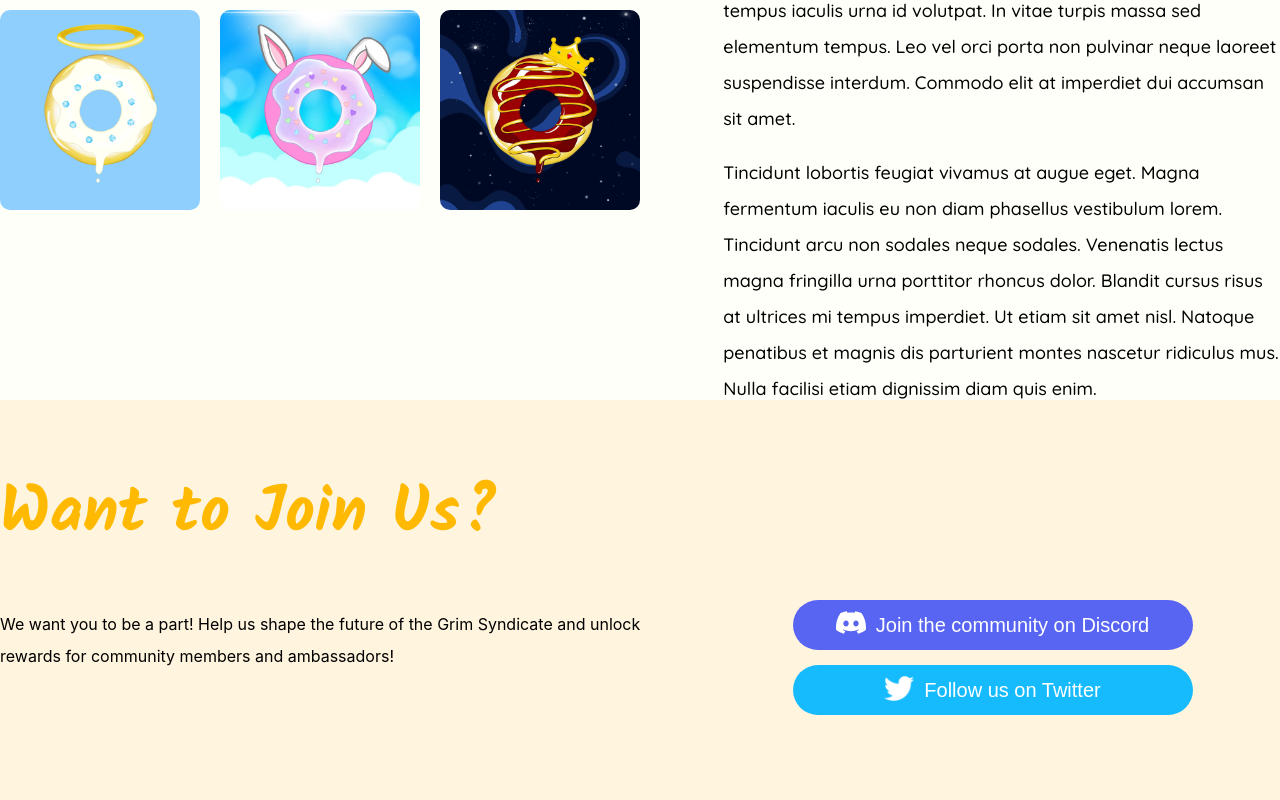
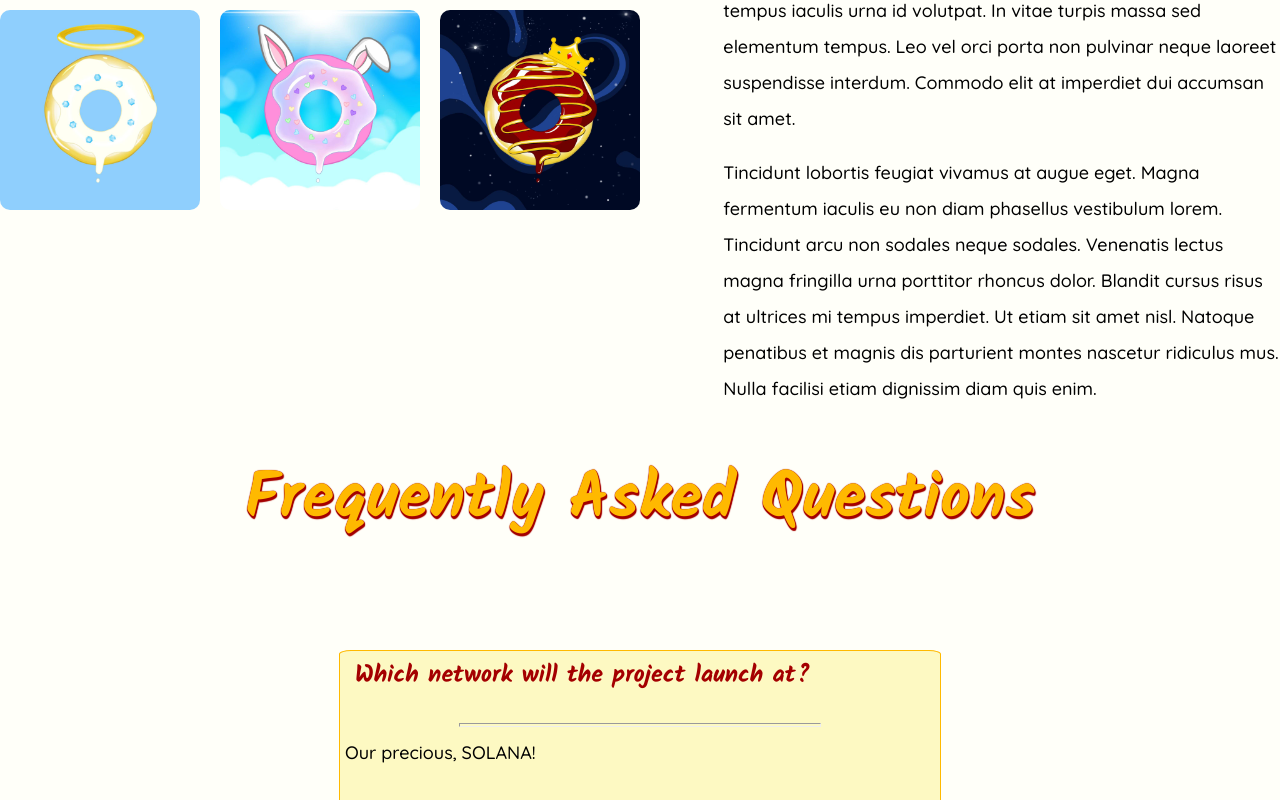
Before and after one commit to iklimduman/soldough-ui, a React (Create React App) app: page / in a window 1280 px wide. Shown: the part 2560-3360 px from the top of the page. Built offline with nearby package versions, Linux system fonts and the light colour scheme; a web font is replaced by a local one.

Commit message:
Add Frequently Asked Questions item

```diff
--- a/src/App.js
+++ b/src/App.js
@@ -7,6 +7,8 @@ import Part from './Common/Part/Part';
 import Divider from './Common/Divider/Divider';
 import Footer from './Common/Footer/Footer';
 import FollowUs from './Common/FollowUs/FollowUs';
+import Faq from './Common/Faq/Faq';
+import Question from './Common/Question/Question';
 
 function App() {
   return (
@@ -15,6 +17,8 @@ function App() {
       <About />
       <Divider />
       <Part />
+      <Faq />
+      <Question />
       <Footer />
     </div>
   );
--- /dev/null
+++ b/src/Common/Faq/Faq.css
@@ -0,0 +1,66 @@
+.faq-container{
+    width : 100% ;
+    height: 200px ;
+    background-color : rgba(255, 251, 197, 0.104) ;
+    justify-content: center;
+    align-items: center;
+    margin : auto ;
+    display: flex;
+    flex-direction: column;
+
+    -webkit-box-sizing: border-box; /* Safari/Chrome, other WebKit */
+    -moz-box-sizing: border-box;    /* Firefox, other Gecko */
+    box-sizing: border-box;         /* Opera/IE 8+ */
+    vertical-align : middle;
+}
+
+.faq-header{
+    margin-top : 20px ;
+    cursor: default;
+    font-family: 'Kalam', cursive;
+    font-size : 4rem ;
+    margin-bottom : 20px !important ;
+    color :#FFB900 ;
+    text-shadow :
+
+    /* 3d layers */
+
+    0px 0px 1px #A40000 ,
+    0px 1px 1px #A40000,
+    0px 2px 1px #A40000 ,
+
+    1px 1px 1px #A40000 ,
+    1px 2px 1px #A40000 ,
+    1px 3px 1px #A40000;
+}
+
+.faq-container-1{
+}
+
+.faq-container-2{
+}
+
+.faq-container-3{
+}
+
+.faq-container-4{
+}
+
+.faq-container-5{
+}
+
+.faq-container-6{
+}
+
+.faq-container-8{
+}
+
+.dough-animation{
+    position : relative ;
+    z-index : -1 ;
+    top : -8vh ;
+    left: 30vh;
+    height: 150px;
+    width: 150px;
+    background-color: blue;
+}
--- /dev/null
+++ b/src/Common/Faq/Faq.js
@@ -0,0 +1,18 @@
+import React from "react";
+
+import "./Faq.css";
+import Faqitem from "../Faqitem/Faqitem";
+
+const Faq = () => {
+    return (
+        <div className="main-container">
+            <div className="faq-container">
+                <span className="faq-header">
+                    Frequently Asked Questions
+                </span>
+            </div>
+        </div>
+    )
+}
+
+export default Faq;
--- /dev/null
+++ b/src/Common/Faqitem/Faqitem.css
@@ -0,0 +1,15 @@
+.faqitem-container{
+    width : 600px ;
+    height : 200px ;
+    background-color: rgb(252, 244, 140 , 0.5) ;
+    margin-bottom : 15px ;
+    margin-top : 50px ;
+    border-radius: 2% ;
+    border : 1px solid #FFB900;
+    display: flex;
+    flex-direction: column;
+}
+
+.faq-header{
+
+}
--- /dev/null
+++ b/src/Common/Faqitem/Faqitem.js
@@ -0,0 +1,15 @@
+import React from "react";
+
+import "./Faqitem.css"
+
+const Faqitem = () => {
+    return (
+        <div className="faqitem-container">
+            <span className="faq-header">Which network will the project launch at?</span>
+            <hr></hr>
+
+        </div>
+    )
+}
+
+export default Faqitem ;
--- /dev/null
+++ b/src/Common/Question/Question.css
@@ -0,0 +1,49 @@
+.question-container{
+    width : 100% ;
+    min-height: 2000px;
+    background-color : rgba(255, 251, 197, 0.104) ;
+    align-items: center;
+    margin : auto ;
+    display: flex;
+    flex-direction: column;
+
+    -webkit-box-sizing: border-box; /* Safari/Chrome, other WebKit */
+    -moz-box-sizing: border-box;    /* Firefox, other Gecko */
+    box-sizing: border-box;         /* Opera/IE 8+ */
+    vertical-align : middle;
+}
+
+.question-box{
+    width : 600px ;
+    min-height : 200px ;
+    background-color: rgb(252, 244, 140 , 0.5) ;
+    margin-bottom : 15px ;
+    margin-top : 50px ;
+    border-radius: 2% ;
+    border : 1px solid #FFB900;
+    display: flex;
+    flex-direction: column;
+}
+
+.question-heading{
+    cursor: default;
+    font-family: 'Kalam', cursive;
+    font-size : 1.5rem ;
+    margin-bottom : 20px !important ;
+    color :#A40000 ;
+    margin-left : 15px ;
+    margin-top : 5px ;
+}
+
+.horizontal-line{
+    height: 2px ;
+}
+
+.answer-span{
+    font-family: 'Quicksand', sans-serif;
+    font-size: 18px;
+    line-height: 2;
+    margin-left : 5px ;
+    margin-right : 5px ;
+    margin-bottom : 5px ;
+}
--- /dev/null
+++ b/src/Common/Question/Question.js
@@ -0,0 +1,71 @@
+import react from "react";
+
+import "./Question.css"
+
+
+const Question = () => {
+    return (
+        <div className="question-container">
+            <div className="question-box">
+                <span className="question-heading">Which network will the project launch at?</span>
+                <hr className="horizontal-line"></hr>
+                <span className="answer-span">Our precious, SOLANA! </span>
+
+            </div>
+
+            <div className="question-box">
+                <span className="question-heading">Where will the NFT that I mint go to and which wallet I should be using? </span>
+                <hr className="horizontal-line"></hr>
+                <span className="answer-span">SolDough will appear in the connected wallet that used for purchase. Phantom Wallet is our favorite and sweetest wallet recommendation!
+                    If you don't know how to get a Phantom Wallet visit https://phantom.app/ and start!</span>
+            </div>
+
+            <div className="question-box">
+                <span className="question-heading">How many SolDough will be created?</span>
+                <hr className="horizontal-line"></hr>
+                <span className="answer-span">4444 will be the total supply of SolDough! 4000 of them will be minted by the community, and 444 will be used for marketing operations of the project.
+
+A big part of of those 444 SolDough will be used to airdrop to communities of blue-chip projects such as Solana Monkey Business, Thugbirdz, Aurory, SolSocks & others.
+
+We are aware that the blue-chip projects are the ones with diamond-hand holders and we will bring those holders to our project!
+
+Some part of our airdrop SolDough will be shared with Solana influencers to bring more attention!
+
+And the rest of the SolDough will be shared within mysterious contests to our holders.
+
+Lastly, no worries! We are aware that airdropped NFTs created sell-pressure to some projects in the past, we will never airdrop too much of them in a short term! It will take months and years to airdrop them all!  </span>
+            </div>
+
+            <div className="question-box">
+                <span className="question-heading"> Secondary market? </span>
+                <hr className="horizontal-line"></hr>
+                <span className="answer-span">Alpha Art is going to be the first secondary market that we open the marketplace!</span>
+            </div>
+
+            <div className="question-box">
+                <span className="question-heading">What about royalty and buybacks?</span>
+                <hr className="horizontal-line"></hr>
+                <span className="answer-span">Are we going to do buybacks? Yes! We will be using 15% of the launch income for buyback and burn operations! We also will be using 20% of the loyalty income for buyback and burn!
+
+We won't be airdropping cash to our holders, instead, we will be using our instruments to keep up the floor and volume of the project!</span>
+            </div>
+
+            <div className="question-box">
+                <span className="question-heading">When are you going to do the buyback? </span>
+                <hr className="horizontal-line"></hr>
+                <span className="answer-span">No-one knows! If we let everyone know about when we will be buying back, we are aware that it will create selling pressure. Buyback is our sharpest and ruthless weapon to manipulate the price. We will manage this budget with the logic that central banks manage their price policies.
+
+But at the and we definetely will support the community! </span>
+            </div>
+
+            <div className="question-box">
+                <span className="question-heading">What will be those misterious contests? </span>
+                <hr className="horizontal-line"></hr>
+                <span className="answer-span">Be careful to those Baby Doughs! They may bring great profit if you use them properly!</span>
+            </div>
+
+        </div>
+    )
+}
+
+export default Question;
```
